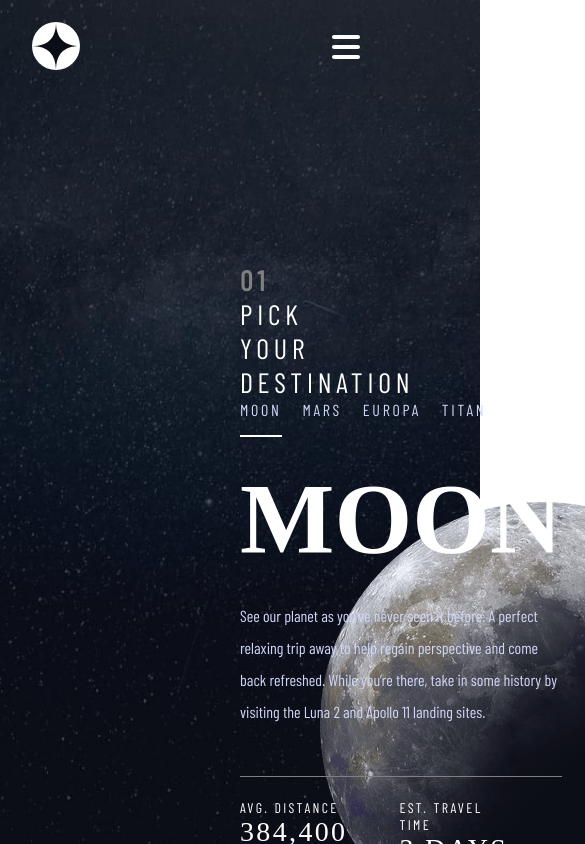
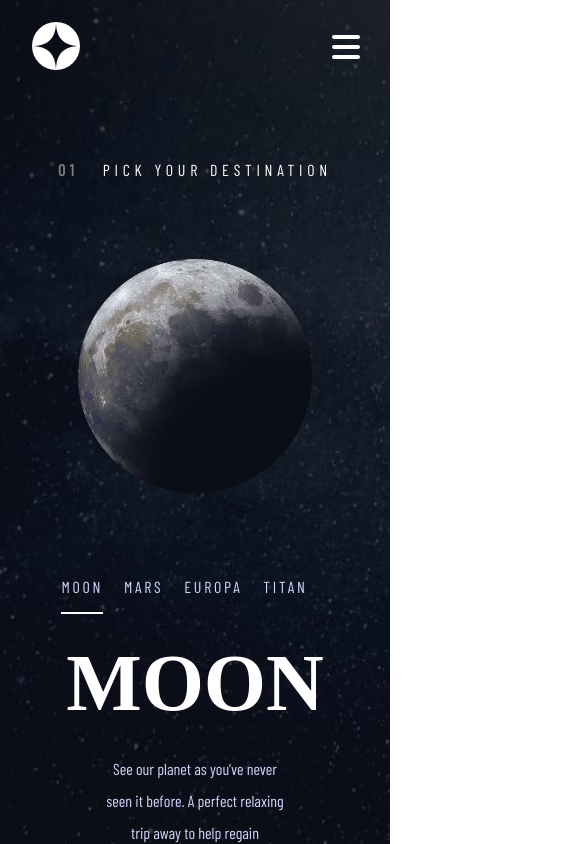
Before and after one commit to ThomasRousseau1/space-tourism, a React (Create React App) app: page /destination in a window 390 px wide. Shown: the top 844 px of the page, 585 px wide, since content can reach past the window. Built offline with nearby package versions, Linux system fonts and the light colour scheme.

Commit message:
table and mobile responsive ok

```diff
--- a/src/sass/layout/_main.scss
+++ b/src/sass/layout/_main.scss
@@ -51,7 +51,7 @@
     display: flex;
     flex-direction: row;
     justify-content: space-between;
-    padding: 10rem 15rem 0 15rem;
+    padding: 10rem 10rem 0 10rem;
     background-image: url(../../../public/assets/destination/background-destination-desktop.jpg);
     background-repeat: no-repeat;
     background-size: cover;
--- a/src/sass/layout/_responsive.scss
+++ b/src/sass/layout/_responsive.scss
@@ -6,6 +6,14 @@
         }
         &__button {
             margin-right: 3rem;
+        }
+    }
+    .destination {
+        padding: 10rem 5rem 0 5rem;
+    }
+    .destination__containerLeft {
+        .destination__image {
+            padding-left: 2rem;
         }
     }
 }
@@ -21,6 +29,40 @@
             width: 12rem;
             height: 12rem;
             margin-right: 2rem;
+        }
+    }
+    .destination {
+        flex-direction: column;
+        background-image: url(../../../public/assets/destination/background-destination-tablet.jpg);
+        background-repeat: no-repeat;
+        background-size: cover;
+        background-position: center;
+        height: 100%;
+        padding: 5rem 0 0 0;
+        &__containerLeft {
+            width: 100%;
+            text-align: center;
+            .destination__image {
+                padding: 0;
+            }
+            .destination__title {
+                text-align: left;
+                margin-left: 2rem;
+            }
+        }
+        &__containerRight {
+            align-self: center;
+            margin-top: 5rem;
+            text-align: center;
+            .destination__text {
+                padding: 0 5rem 0 5rem;
+            }
+            hr {
+                margin: 4rem 4rem 1rem 4rem;
+            }
+            .destination__distance {
+                padding: 0 7rem 0 7rem;
+            }
         }
     }
 }
@@ -63,6 +105,24 @@
             margin: 0;
         }
     }
+    .destination {
+        padding: 5rem 0 0 0;
+        &__containerLeft {
+            .destination__image {
+                width: 60%;
+            }
+            .destination__title {
+                font-size: 1.3rem;
+            }
+        }
+        &__containerRight {
+            .destination__distance {
+                flex-direction: column;
+                margin: 0;
+                padding: 0;
+            }
+        }
+    }
 }
 
 @media screen and (max-width: 500px) {
@@ -85,4 +145,20 @@
         font-size: 1.5rem;
         margin: 1rem;
     }
+    .destination {
+        &__containerLeft {
+            align-items: center;
+            .destination__title {
+                text-align: center;
+                margin: 0;
+                font-size: 1rem;
+            }
+        }
+        &__containerRight {
+            width: 90%;
+            .destination__title2 {
+                font-size: 5rem;
+            }
+        }
+    }
 }
```
